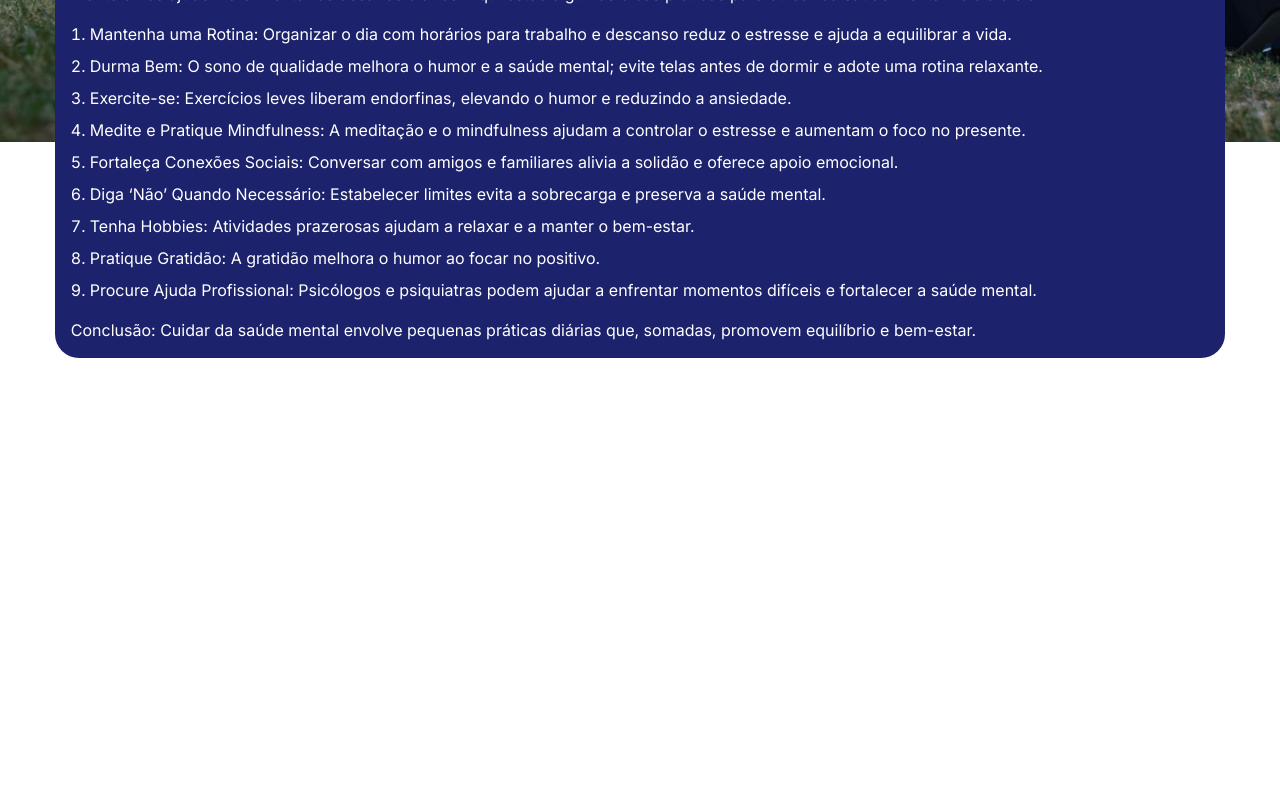
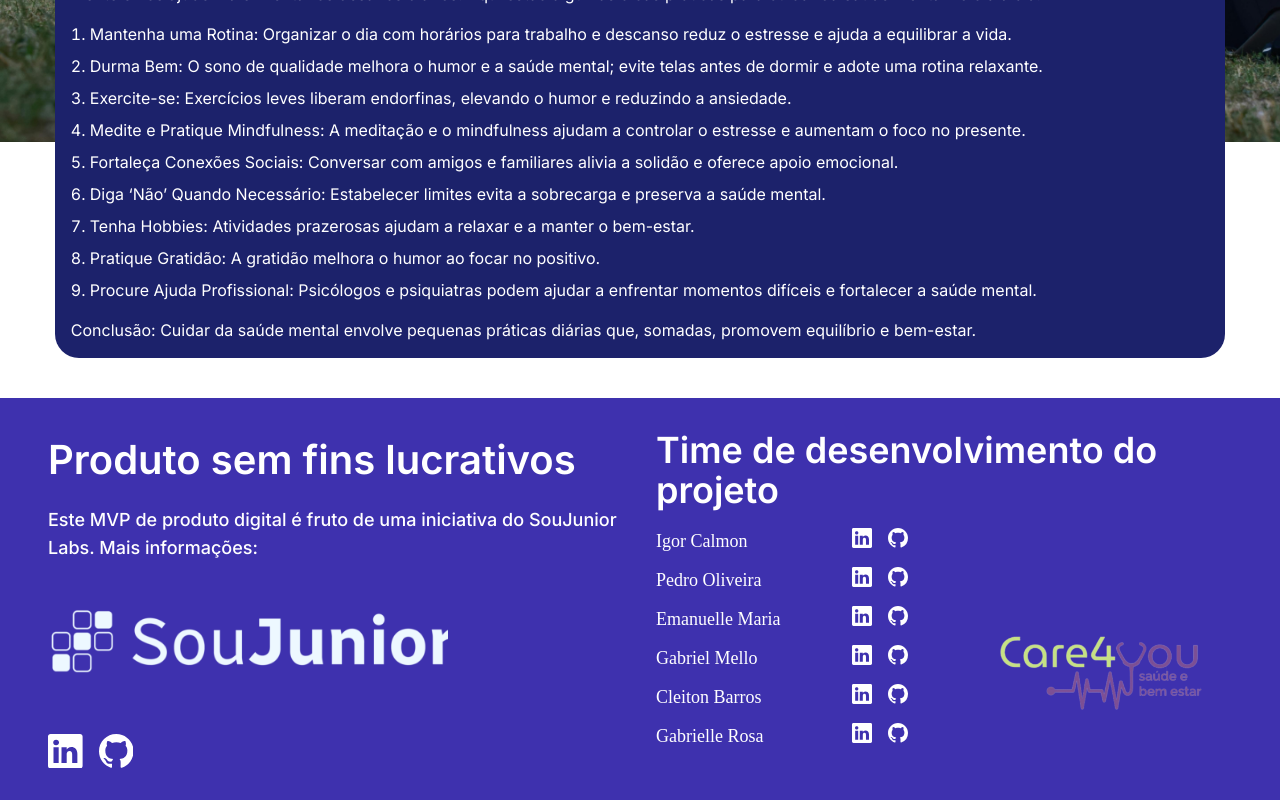
Before and after one commit to Care-4-you/AgendaSaude.web, a Next.js app: page /artigo_1 in a window 1280 px wide. Shown: the part 324-1124 px from the top of the page. Before the commit the page ends 800 px from the top, so only its background shows below. Built offline with nearby package versions, Linux system fonts and the light colour scheme; a web font is replaced by a local one.

Commit message:
feat: footer in layout

```diff
--- a/src/app/layout.tsx
+++ b/src/app/layout.tsx
@@ -1,6 +1,7 @@
 import { Inter } from "next/font/google";
 
 import "./globals.css";
+import Footer from "@/components/Footer";
 
 import Navbar from "../components/Navbar";
 
@@ -21,6 +22,9 @@ export default function RootLayout({
       <body className={inter.className}>
         <Navbar />
         <main className=" ">{children}</main>
+        <footer>
+          <Footer />
+        </footer>
       </body>
     </html>
   );
```
